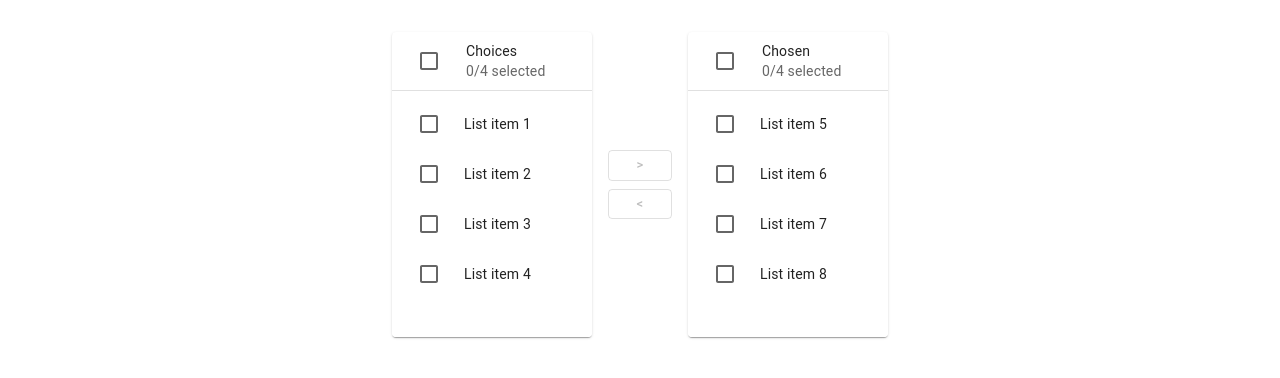
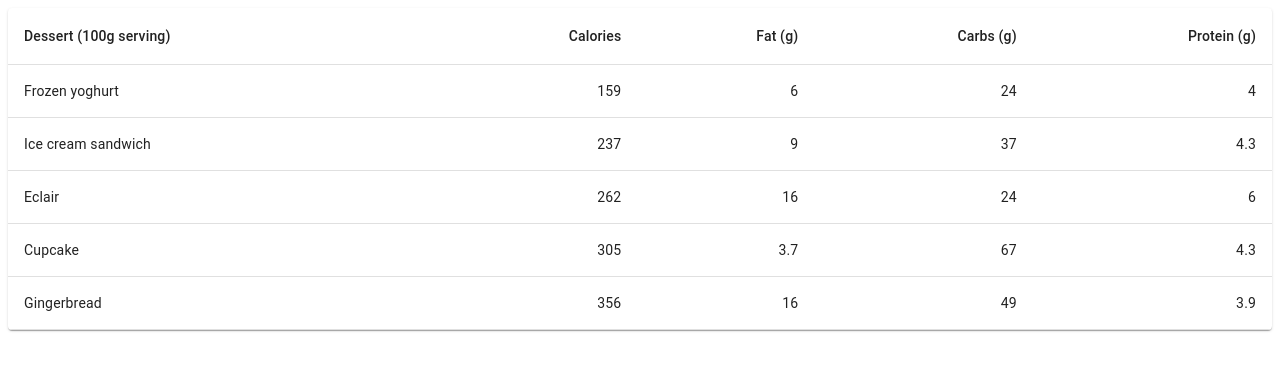
Before and after one commit to watcharakornton/mui_tutorials, a React (Vite) app: page / in a window 1280 px wide. Shown: the top 378 px of the page. Built offline with nearby package versions, Linux system fonts and the light colour scheme.

Commit message:
BasicTable

```diff
--- a/src/App.jsx
+++ b/src/App.jsx
@@ -9,6 +9,7 @@ import { CustomizedRating } from "./inputs/CustomizedRating"
 import { RadioGroupRating } from "./inputs/RadioGroupRating"
 import { BasicTransferList } from "./inputs/BasicTransferList"
 import { EnhancedTransferList } from "./inputs/EnhancedTransferList"
+import { BasicTable } from "./inputs/BasicTable"
 
 function App() {
   return (
@@ -23,7 +24,8 @@ function App() {
       {/* <CustomizedRating /> */}
       {/* <RadioGroupRating /> */}
       {/* <BasicTransferList /> */}
-      <EnhancedTransferList />
+      {/* <EnhancedTransferList /> */}
+      <BasicTable />
     </>
   )
 }
--- /dev/null
+++ b/src/inputs/BasicTable.jsx
@@ -0,0 +1,54 @@
+import * as React from 'react';
+import Table from '@mui/material/Table';
+import TableBody from '@mui/material/TableBody';
+import TableCell from '@mui/material/TableCell';
+import TableContainer from '@mui/material/TableContainer';
+import TableHead from '@mui/material/TableHead';
+import TableRow from '@mui/material/TableRow';
+import Paper from '@mui/material/Paper';
+
+function createData(name, calories, fat, carbs, protein) {
+    return { name, calories, fat, carbs, protein };
+}
+
+const rows = [
+    createData('Frozen yoghurt', 159, 6.0, 24, 4.0),
+    createData('Ice cream sandwich', 237, 9.0, 37, 4.3),
+    createData('Eclair', 262, 16.0, 24, 6.0),
+    createData('Cupcake', 305, 3.7, 67, 4.3),
+    createData('Gingerbread', 356, 16.0, 49, 3.9),
+]
+
+export const BasicTable = () => {
+    return (
+        <TableContainer component={Paper}>
+            <Table sx={{ minWidth: 650 }} aria-label="simple table">
+                <TableHead>
+                    <TableRow>
+                        <TableCell>Dessert (100g serving)</TableCell>
+                        <TableCell align="right">Calories</TableCell>
+                        <TableCell align="right">Fat&nbsp;(g)</TableCell>
+                        <TableCell align="right">Carbs&nbsp;(g)</TableCell>
+                        <TableCell align="right">Protein&nbsp;(g)</TableCell>
+                    </TableRow>
+                </TableHead>
+                <TableBody>
+                    {rows.map((row) => (
+                        <TableRow
+                            key={row.name}
+                            sx={{ '&:last-child td, &:last-chil th' : { border: 0 } }}
+                        >
+                            <TableCell component="th" scope="row">
+                                {row.name}
+                            </TableCell>
+                            <TableCell align="right">{row.calories}</TableCell>
+                            <TableCell align="right">{row.fat}</TableCell>
+                            <TableCell align="right">{row.carbs}</TableCell>
+                            <TableCell align="right">{row.protein}</TableCell>
+                        </TableRow>
+                    ))}
+                </TableBody>
+            </Table>
+        </TableContainer>
+    );
+}
```
